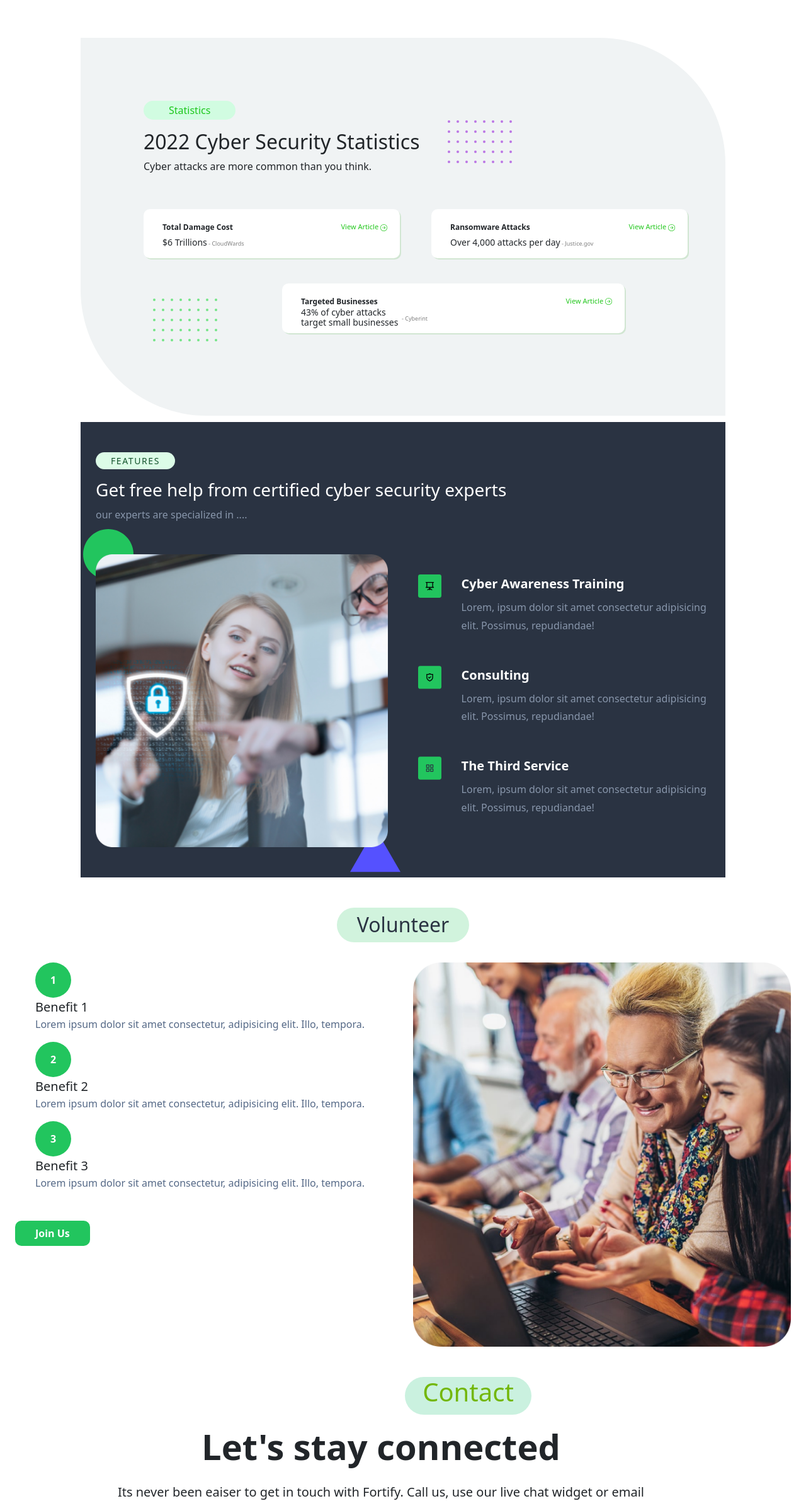
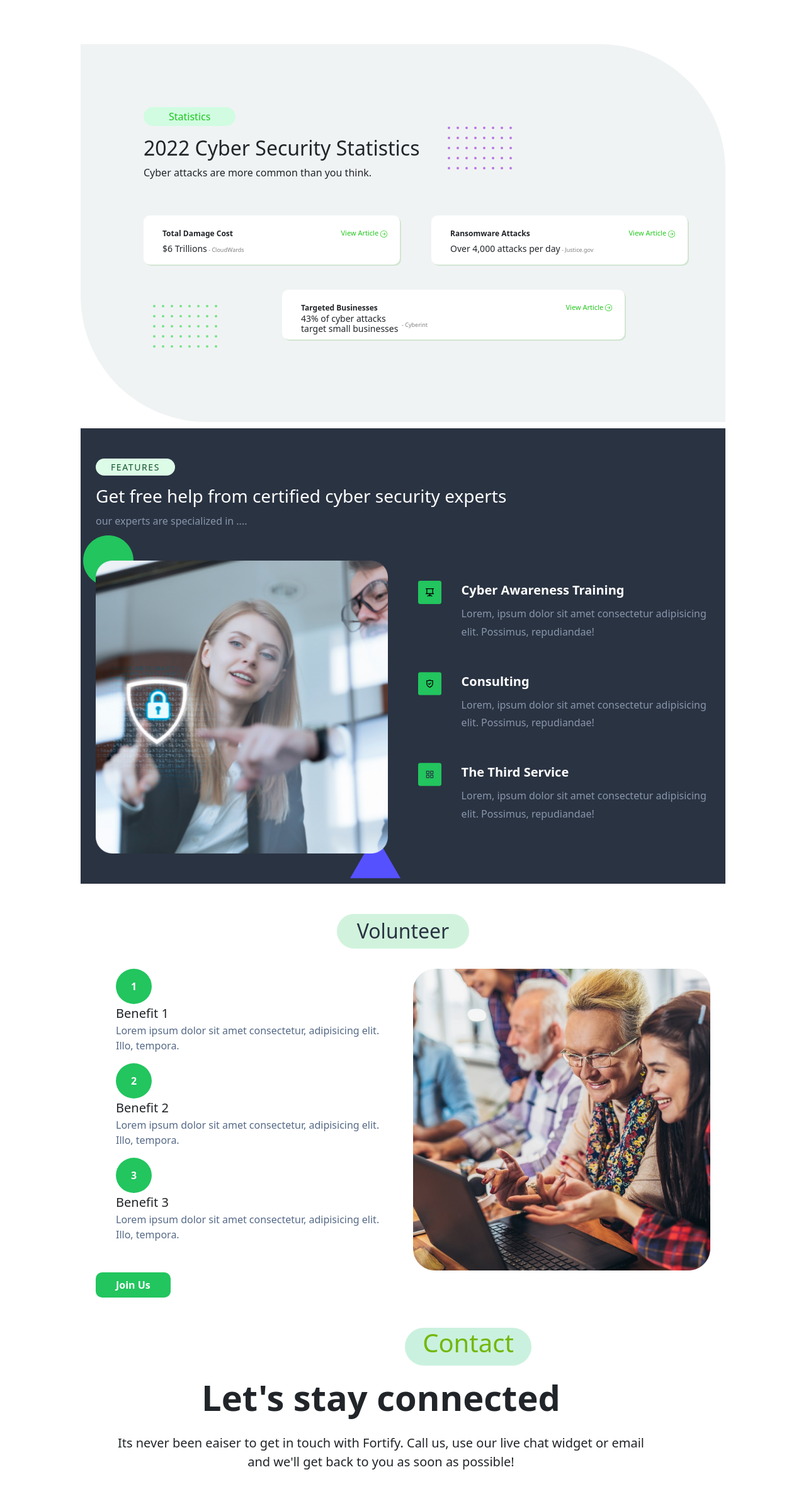
Before and after one commit to HardhatNew/Fortify, a React (Create React App) app in the folder website/front-end/fortify/: page / in a window 1280 px wide. Shown: the part 1414-3797 px from the top of the page at 63% size. Built offline with nearby package versions, Linux system fonts and the light colour scheme; grey boxes are pictures that could not be loaded.

Commit message:
justifyed the volunteer section in the middle of the page

```diff
--- a/website/front-end/fortify/src/component/homepage/Style.css
+++ b/website/front-end/fortify/src/component/homepage/Style.css
@@ -79,11 +79,12 @@ img.facebook {
   border-radius: 20px;
  }
 .secStatistic {
-  background-color: hsl(195, 15%, 95%);
+
+    background-color: hsl(195, 15%, 95%);
   width: 80%;
   height: 600px;
 
-  margin: 0px auto 10px;
+  margin: 10px auto ;
   border-top-right-radius: 200px;
   border-bottom-left-radius:200px ;
 }
@@ -307,7 +308,11 @@ margin: 0px;
 *********************************************************** */
 /* Start Volunteer Section */
 .volunteerSection {
+  width: 80%;
+
   padding: 3rem 1.5rem;
+
+  margin: 0px auto;
 }
 
 .volunteerSection h2 {
@@ -475,7 +480,7 @@ margin: 0px;
   }
   .form{
   height: 406px;
-    width: 938px;
+
     /* background-color: #23c71d; */
     margin-left: 339px;
     text-align: left;
```
